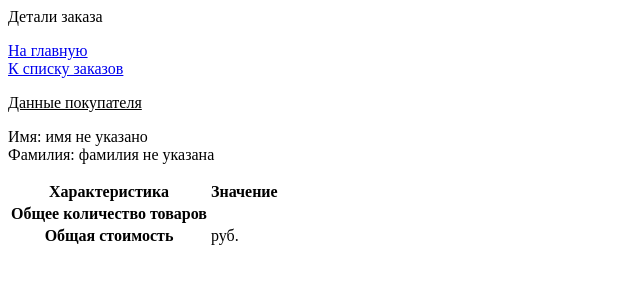
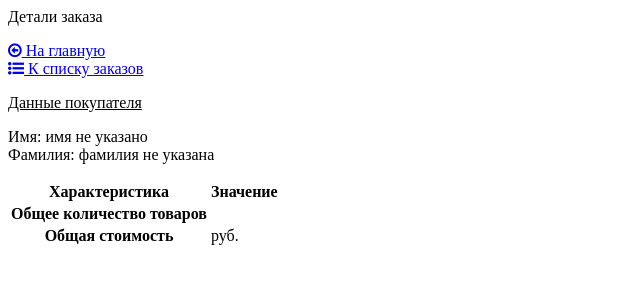
Before and after one commit to Sharp-Mind/geekshop, a Django app: template adminapp/templates/adminapp/includes/inc_order_details.html in a window 1280 px wide. Shown: the top 300 px of the page, without its empty margins (0-640 px from the left). Run offline with Django 3.2, Linux system fonts and the light colour scheme; the template is opened without the code that fills it, so the values that code supplies are empty; parts of the project's set-up code (start-up, migrations or seed data) failed here and were passed over.

Commit message:
post- Lesson 11. Orders admin page fonts fix

```diff
--- a/adminapp/templates/adminapp/includes/inc_order_details.html
+++ b/adminapp/templates/adminapp/includes/inc_order_details.html
@@ -1,3 +1,7 @@
+{% load staticfiles %}
+
+<link rel="stylesheet" href="{% static 'fonts/font-awesome/css/font-awesome.min.css' %}">
+
 <p class="h2 text-center">Детали заказа</p>
 
 
```
